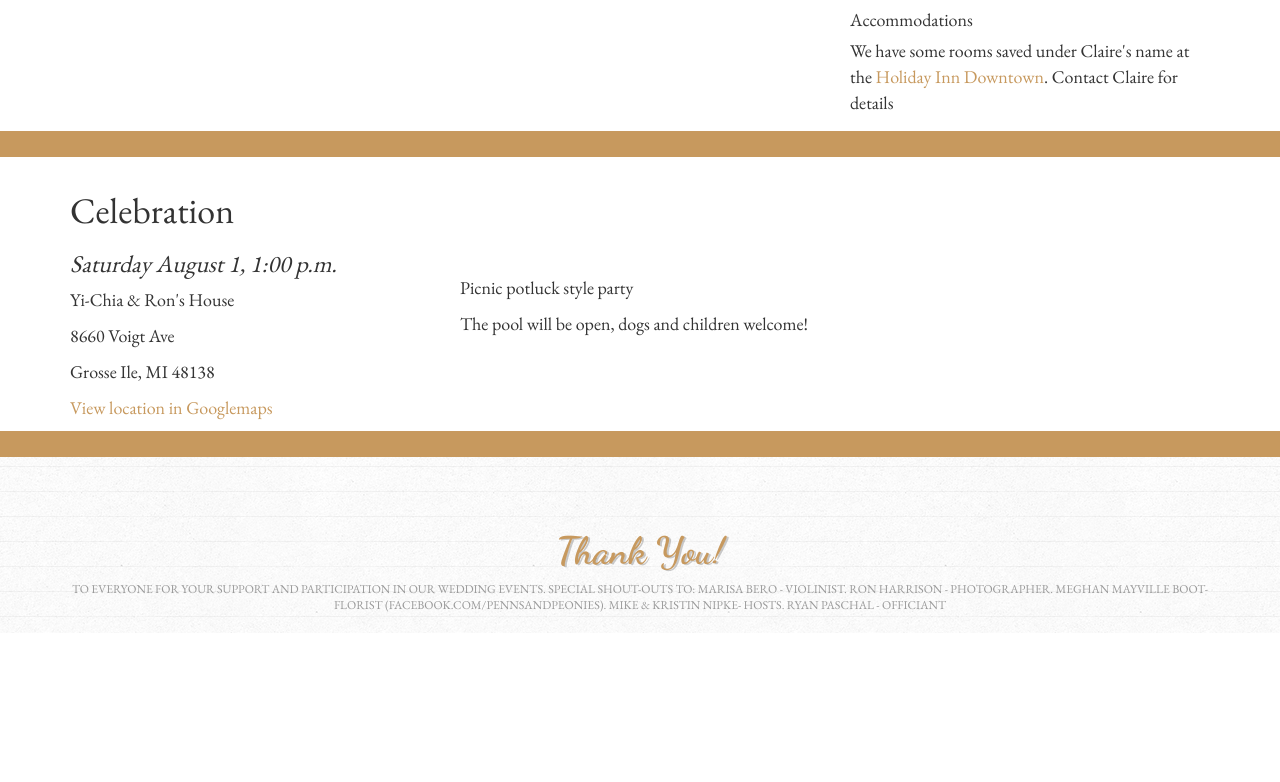
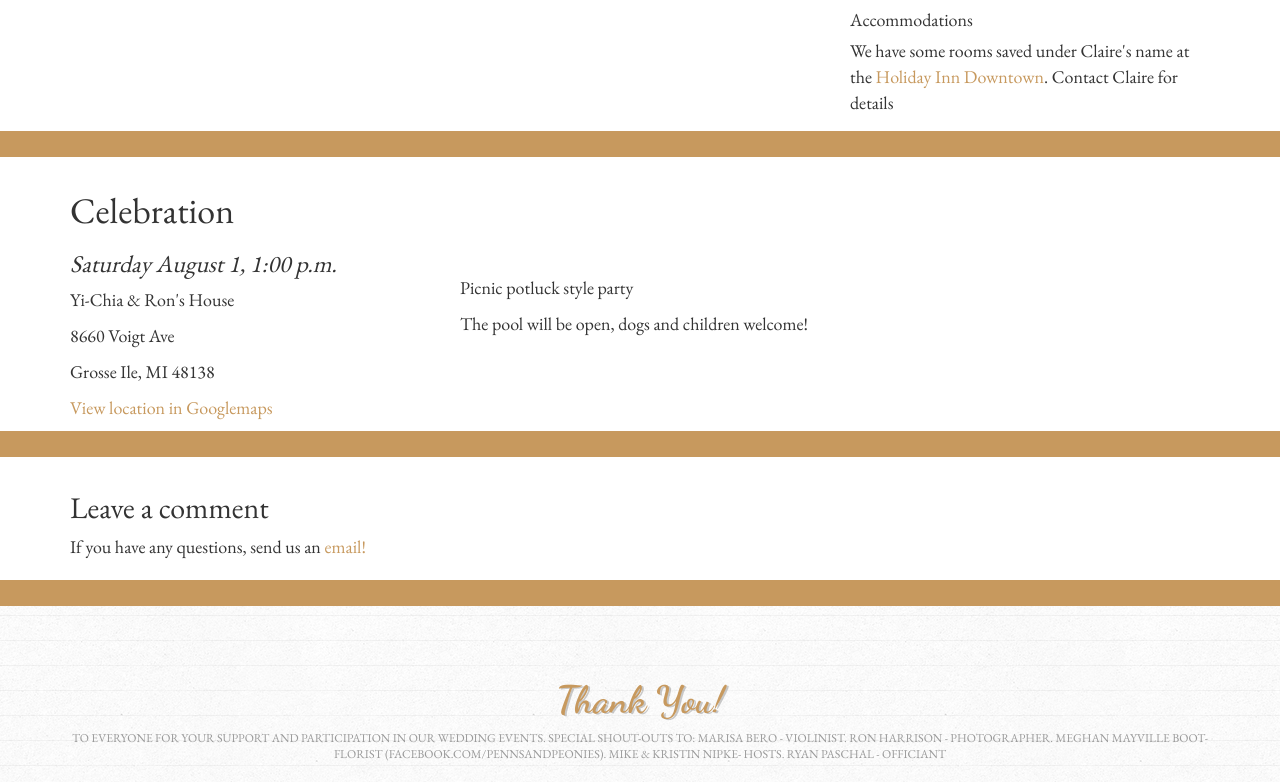
Before and after one commit to codyr86/wedding, a plain HTML site: page index.html in a window 1280 px wide. Shown: the part 5045-5827 px from the top of the page. Before the commit the page ends 5678 px from the top, so only its background shows below. Drawn offline with nearby package versions, Linux system fonts and the light colour scheme; some packages are replaced by stand-ins of ours; a script that the page names is missing.

Commit message:
Adding disqus comments

```diff
--- a/css/main.css
+++ b/css/main.css
@@ -143,3 +143,24 @@ hr {
 #thankyou .social-icon > li > .icon-instagram:hover{
     background: #6e99b2;
 }
+
+#comments{
+    position: relative;
+    width: 100%;
+    padding: 40px 0 10px;
+    /*background-image: url(../img/bg.png);*/
+    /*background-repeat: repeat;*/
+    /*background-position: top center;*/
+}
+
+#comments:before {
+    content: "";
+    position: absolute;
+    top: 0;
+    left: 0;
+    width: 100%;
+    height: 26px;
+    background-image: url(../img/line.png);
+    background-repeat: repeat-x;
+    background-position: top center;
+}
--- a/index.html
+++ b/index.html
@@ -487,6 +487,32 @@
 	<!--</section>-->
 	<!-- end:contact -->
 
+    <!-- begin:comments -->
+    <section id="comments">
+        <div class="container">
+            <div class="row">
+                <div class="col-md-12">
+                    <h2>Leave a comment</h2>
+                    <div id="disqus_thread"></div>
+                    <script type="text/javascript">
+                        /* * * CONFIGURATION VARIABLES * * */
+                        var disqus_shortname = 'claireandcody';
+
+                        /* * * DON'T EDIT BELOW THIS LINE * * */
+                        (function() {
+                            var dsq = document.createElement('script'); dsq.type = 'text/javascript'; dsq.async = true;
+                            dsq.src = '//' + disqus_shortname + '.disqus.com/embed.js';
+                            (document.getElementsByTagName('head')[0] || document.getElementsByTagName('body')[0]).appendChild(dsq);
+                        })();
+                    </script>
+                    <noscript>Please enable JavaScript to view the <a href="https://disqus.com/?ref_noscript" rel="nofollow">comments powered by Disqus.</a></noscript>
+                    <p>If you have any questions, send us an <a href="mailto:codyr86@gmail.com">email!</a></p>
+                </div>
+            </div>
+        </div>
+    </section>
+    <!-- end:contact -->
+
 	<!-- begin:copyright -->
 	<section id="copyright">
 		<div class="container">
```
